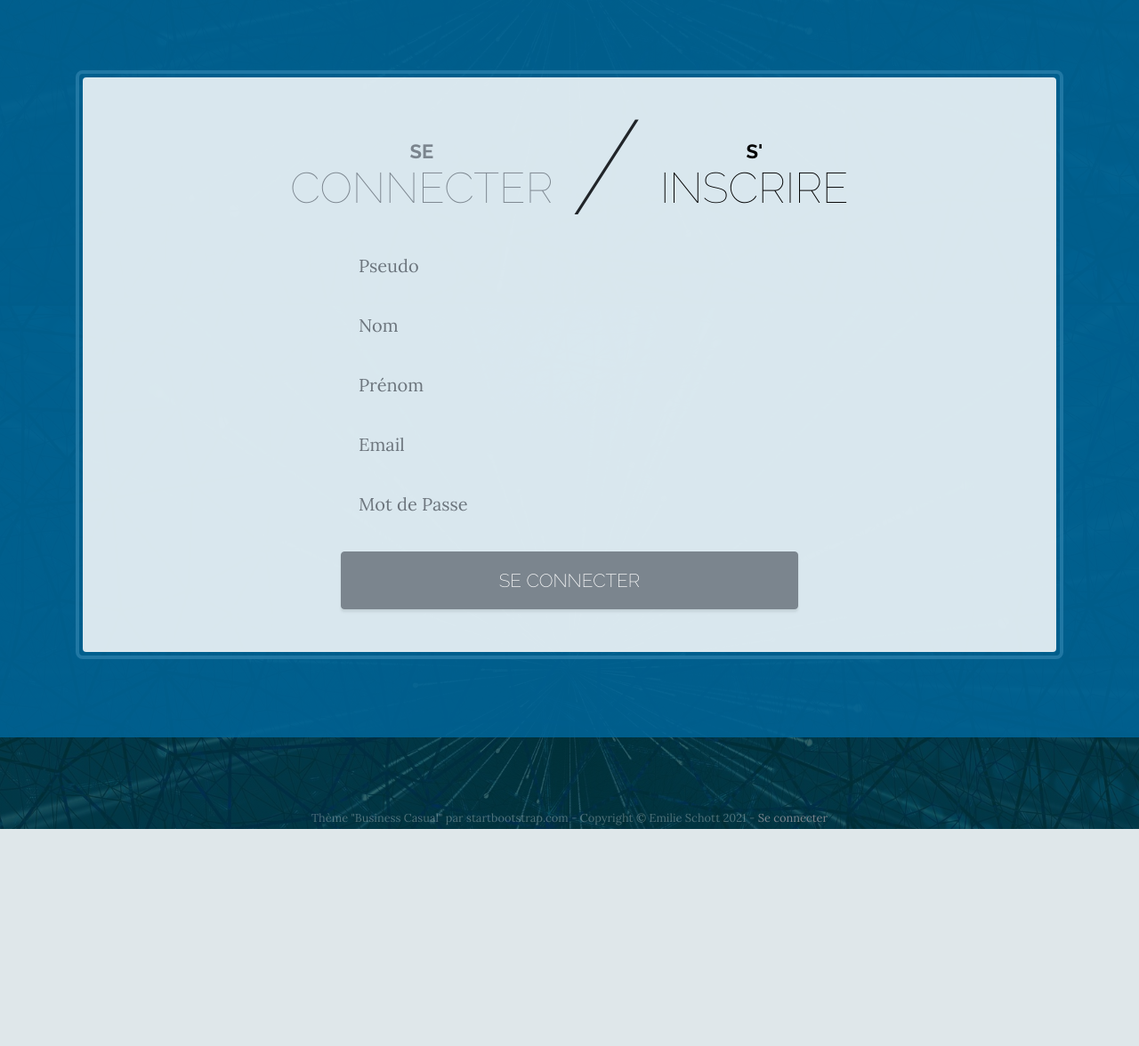
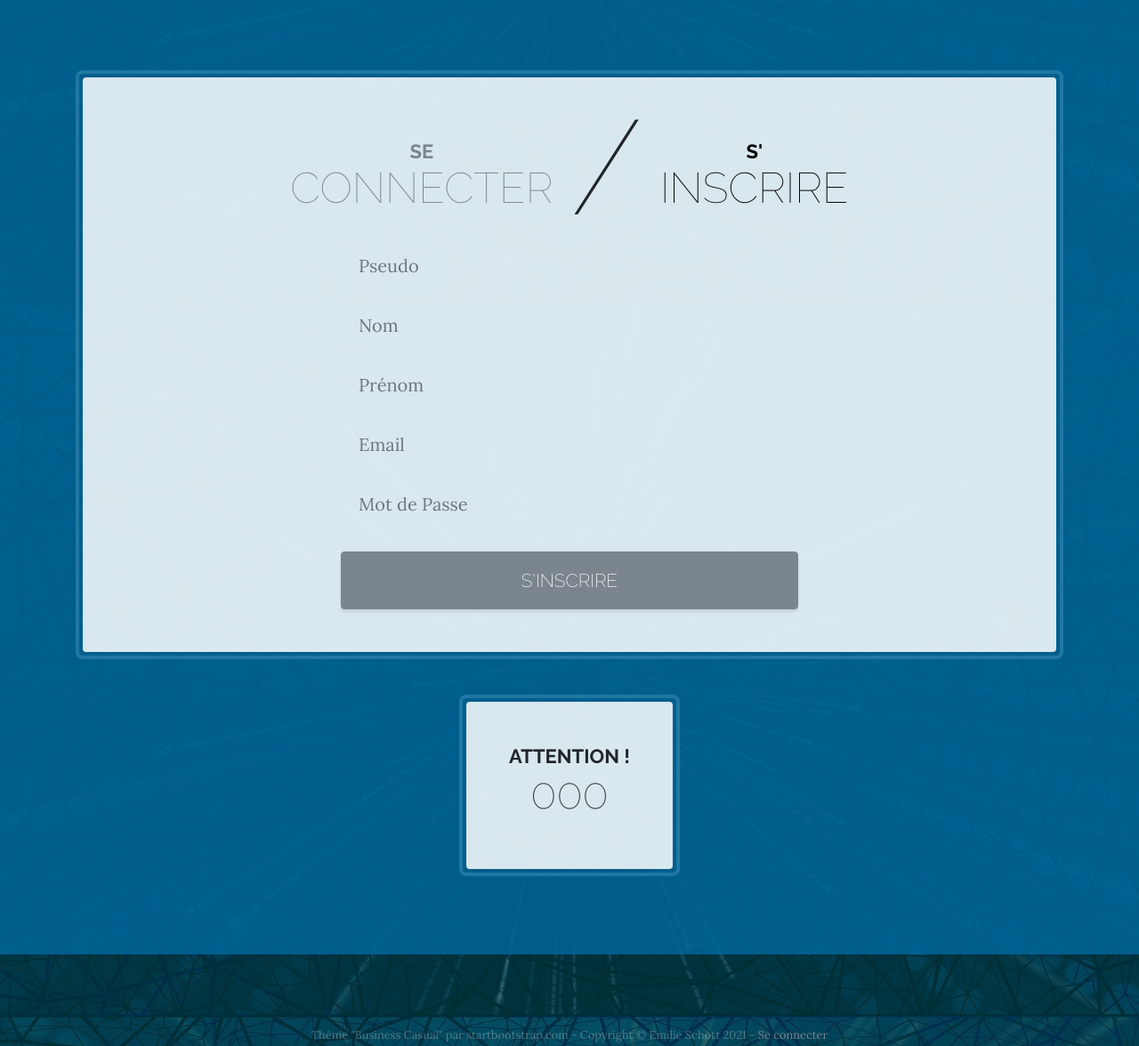
Before and after one commit to EmilieSchott/P5-BlogPHP, a PHP site: template view/inscriptionView.html.twig in a window 1280 px wide. Shown: the part 458-1634 px from the top of the page at 89% size. Before the commit the page ends 1390 px from the top, so only its background shows below. Run offline with PHP 8.4, Linux system fonts and the light colour scheme; the template is opened without the code that fills it: most values are stand-ins (such as "Sample title", 1, 10 or a date in 2020); some libraries are stand-ins or nearby versions.

Commit message:
Display execeptions message

```diff
--- a/controller/PrivateController.php
+++ b/controller/PrivateController.php
@@ -67,6 +67,6 @@ class PrivateController
             $_SESSION['inscriptionException'] = $e->getMessage();
             header('Location: index.php?action=inscription&success=0#exceptionMessage');
         }
-        header('Location: index.php?action=inscription&success=1#exceptionMessage');
+        header('Location: index.php?action=inscription&success=1');
     }
 }
--- a/view/inscriptionView.html.twig
+++ b/view/inscriptionView.html.twig
@@ -39,9 +39,9 @@
                     <div class="comment-message" >
                         <h2 class="section-heading mb-4">
                             <span class="section-heading-upper">Un problème est survenu :</span>
-                            <span class="section-heading-lower"> Votre inscription n'a pas pu être enregistrée. </span>
+                            <span class="section-heading-lower"> {% if inscriptionException is not empty %} {{ inscriptionException }} {% else %} Votre inscription n'a pas pu être enregistrée. {% endif %} </span>
                             <p>
-                                {% if commentException is empty %} Nous sommes désolés de cet incident. {% else %} {{ commentException }} {% endif %}
+                                {% if inscriptionException is not empty %}  Votre inscription n'a pas pu être enregistrée. {% else %}  Nous sommes désolés de cet incident. {% endif %}
                             </p>
                         </h2>
                     </div>
@@ -101,11 +101,21 @@
                             </div>
                         </div>
                         <div class="row">
-                            <button type="submit" class="btn btn-primary btn-xl col-10 col-lg-7 col-xl-6 mx-auto mt-1 mt-md-2 mt-lg-3">Se connecter</button>
+                            <button type="submit" class="btn btn-primary btn-xl col-10 col-lg-7 col-xl-6 mx-auto mt-1 mt-md-2 mt-lg-3">S'inscrire</button>
                         </div>
                     </form>
                 {% endif %}
             </div>
+            {% if inscriptionException is not empty %}
+            <div class="my-4 d-flex justify-content-center">
+                <div class="backAccess-inner text-center p-3 p-md-4 p-lg-5 mb-4 rounded" id="exceptionMessage">
+                    <h2 class="section-heading">
+                        <span class="section-heading-upper text-center" >Attention !</span>
+                        <span class="section-heading-lower text-center"> {{ inscriptionException }} </span>
+                    </h2>
+                </div>
+            </div>
+        {% endif %}
         </div>
     </section>
 {% endblock %}
```
